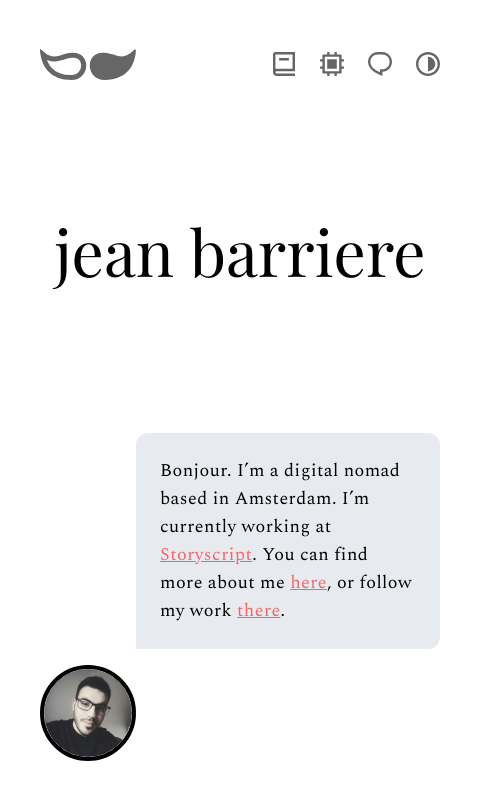
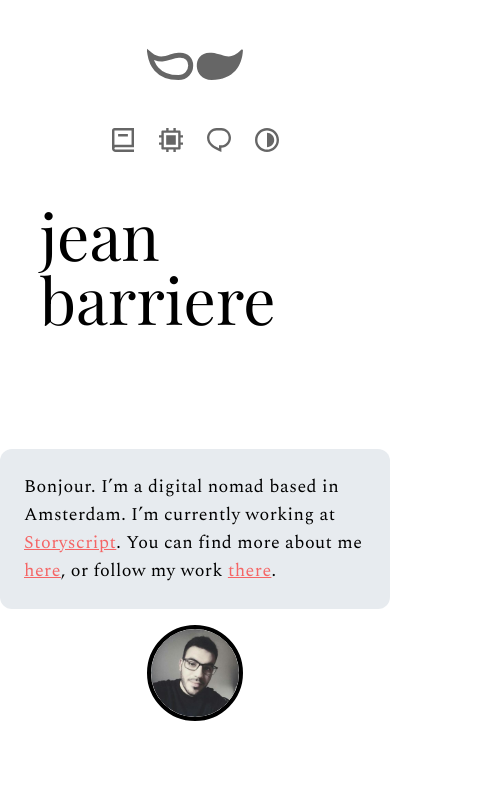
Before and after one commit to JeanBarriere/jeanbarriere.github.io, a Vue app: page / in a window 390 px wide. Shown: the top 800 px of the page, 480 px wide, since content can reach past the window. Built offline with nearby package versions, Linux system fonts and the light colour scheme.

Commit message:
style(responsive): enhance responsive

```diff
--- a/src/App.vue
+++ b/src/App.vue
@@ -1,6 +1,6 @@
 <template>
-  <div class="select-none min-h-screen max-h-screen flex flex-col items-stretch justify-between mx-auto py-12 px-10 max-w-6xl overflow-hidden">
-    <nav class="flex items-center justify-between h-8">
+  <div class="select-none min-h-screen max-h-screen flex flex-col items-stretch justify-between mx-auto py-12 sm:px-10 max-w-6xl overflow-hidden">
+    <nav class="flex flex-col sm:flex-row space-y-12 sm:space-y-0 items-center justify-between h-8">
       <router-link :to="{ name: 'home' }">
         <logo class="h-8 w-24 cursor-pointer" />
       </router-link>
@@ -55,7 +55,7 @@
       </div>
     </nav>
     <div class="flex flex-1 flex-col items-center justify-around mt-16 mb-8">
-      <h2 class="text-6xl">
+      <h2 class="text-6xl px-10 sm:p-0">
         jean barriere
       </h2>
       <div class="relative w-full h-64">
--- a/src/Home.vue
+++ b/src/Home.vue
@@ -1,7 +1,7 @@
 <template>
   <div class="flex items-center justify-center">
     <div>
-      <div class="ml-24 mb-4 bg-gray-500 dark:bg-white bg-opacity-25 dark:bg-opacity-25 p-6 rounded-t-xl rounded-br-xl max-w-md+">
+      <div class="sm:ml-24 mb-4 bg-gray-500 dark:bg-white bg-opacity-25 dark:bg-opacity-25 p-6 rounded-xl sm:rounded-bl-none max-w-md+">
         <p class="text-lg tracking-wide antialiased">
           Bonjour. I’m a digital nomad based in Amsterdam.
           I’m currently working at <a
@@ -20,7 +20,7 @@
           >there</a>.
         </p>
       </div>
-      <div class="w-24 h-24 rounded-full overflow-hidden border-img border-black dark:border-white">
+      <div class="w-24 h-24 rounded-full overflow-hidden border-img border-black dark:border-white mx-auto sm:mx-0">
         <img
           class="object-contain object-center rounded-full"
           src="./assets/me.jpeg"
--- a/src/index.css
+++ b/src/index.css
@@ -5,8 +5,7 @@
 @import 'tailwindcss/utilities';
 
 body {
-  min-width: 30rem;
-  overflow-y: 'hidden';
+  @apply overflow-hidden;
 }
 
 body:not(.dark) {
```
Also changed, not shown: 5 other files (tests, documents, lock files or other folders).
